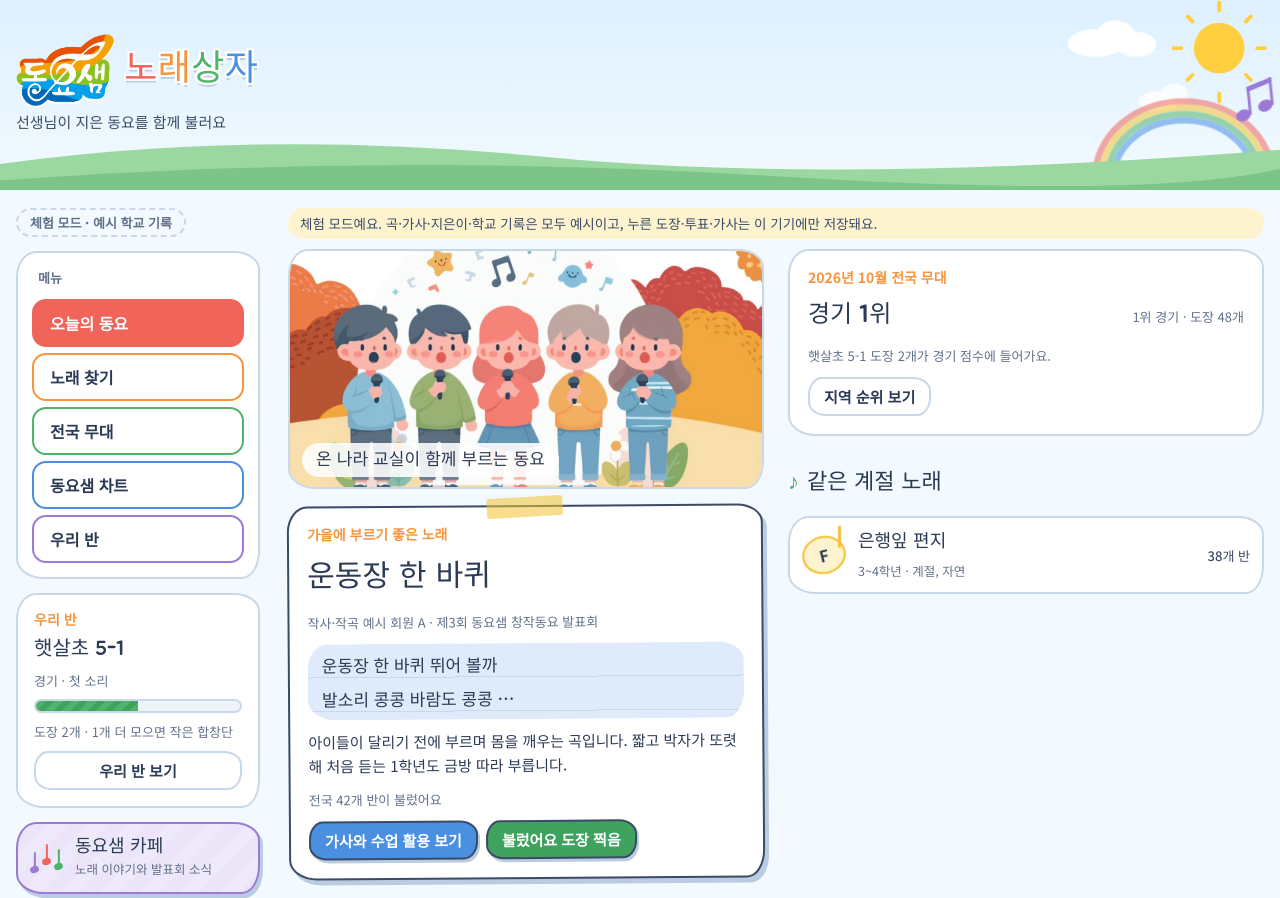
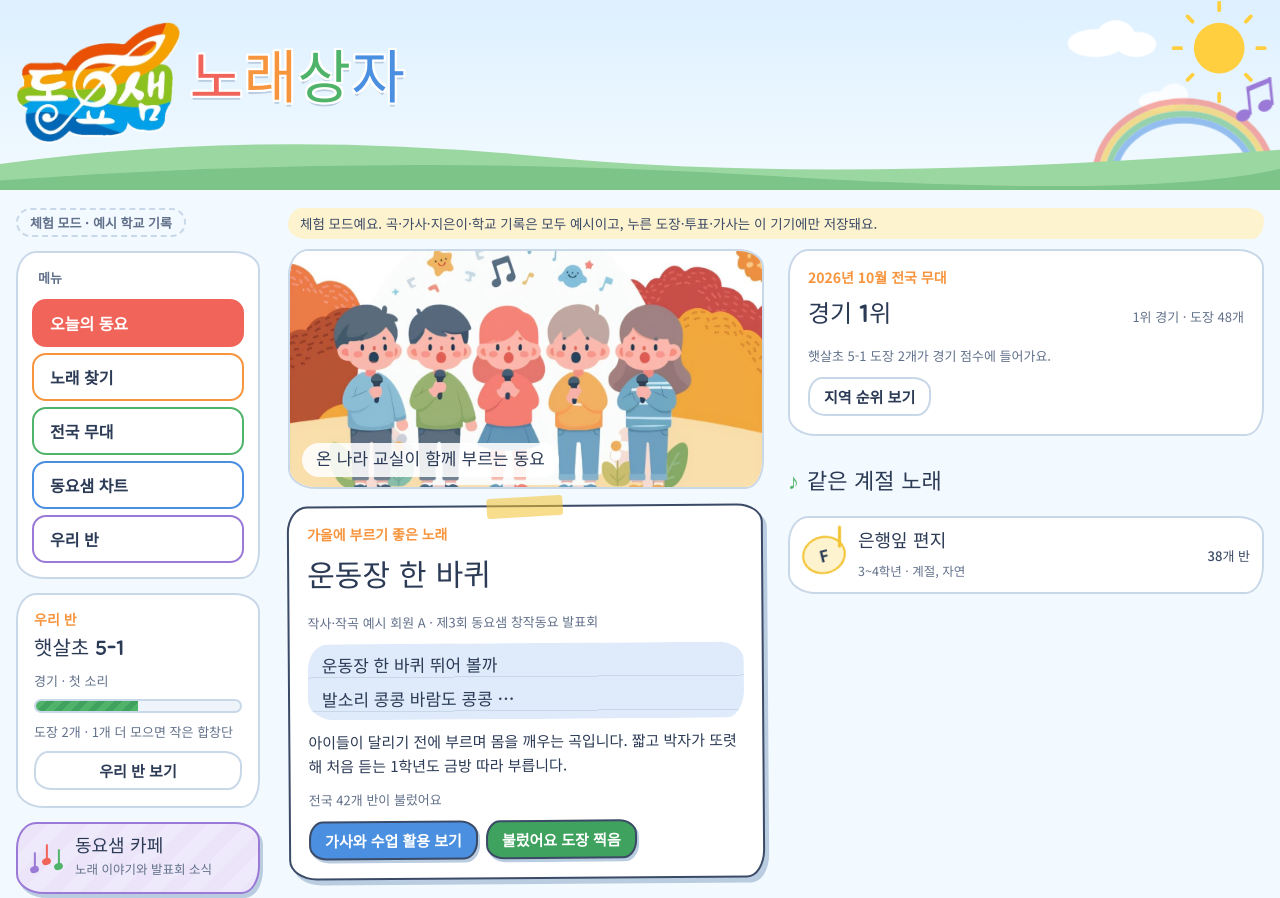
Before and after one commit to MusicalPE/DongyoSSAM, a plain HTML site: page index.html in a window 1280 px wide. Shown: the top 898 px of the page. Drawn offline with Linux system fonts and the light colour scheme.

Commit message:
로고·노래상자 글씨 키우고 부제목 뺌
Co-Authored-By: Claude Opus 5.5 <noreply@anthropic.com>
Claude-Session: https://claude.ai/code/session_015AYnNX8KoEyNuHmrw9BxDQ

```diff
--- a/index.html
+++ b/index.html
@@ -261,6 +261,10 @@ textarea.plain{font-family:var(--body);font-size:15px;line-height:1.6;min-height
 .home:hover .logo{transform:rotate(-4deg) scale(1.04)}
 .scene .logo{transition:transform .2s}
 @media (min-width:1000px){.scene .title{max-width:1600px}}
+.scene .title{top:18px}
+.scene .logo{height:84px}
+.scene .h1t{font-size:38px}
+@media (min-width:1000px){.scene .title{top:22px}.scene .logo{height:120px}.scene .h1t{font-size:58px;-webkit-text-stroke:2.5px currentColor}}
 </style>
 </head>
 <body style="margin:0">
@@ -284,7 +288,7 @@ textarea.plain{font-family:var(--body);font-size:15px;line-height:1.6;min-height
     <g class="float f2" fill="var(--c5)"><ellipse cx="370" cy="96" rx="6" ry="4.5" transform="rotate(-20 370 96)"/><ellipse cx="388" cy="90" rx="6" ry="4.5" transform="rotate(-20 388 90)"/>
       <rect x="374.5" y="74" width="2.2" height="22"/><rect x="392.5" y="68" width="2.2" height="22"/><path d="M374.5 74l20-6v4l-20 6z"/></g>
   </svg>
-  <div class="title"><h1><button class="home" data-tab="today" title="첫 화면으로" aria-label="동요샘 노래상자 첫 화면으로"><img class="logo" src="img/logo.png" alt="동요샘" width="371" height="272"><span class="h1t"><span class="r0">노</span><span class="r1">래</span><span class="r2">상</span><span class="r3">자</span></span></button></h1><p>선생님이 지은 동요를 함께 불러요</p></div>
+  <div class="title"><h1><button class="home" data-tab="today" title="첫 화면으로" aria-label="동요샘 노래상자 첫 화면으로"><img class="logo" src="img/logo.png" alt="동요샘" width="371" height="272"><span class="h1t"><span class="r0">노</span><span class="r1">래</span><span class="r2">상</span><span class="r3">자</span></span></button></h1></div>
   </div>
   <svg class="hills" viewBox="0 96 400 54" preserveAspectRatio="none" aria-hidden="true">
     <path d="M0 128 Q 80 98 170 122 T 400 116 V150 H0Z" fill="var(--hill1)"/>
```
